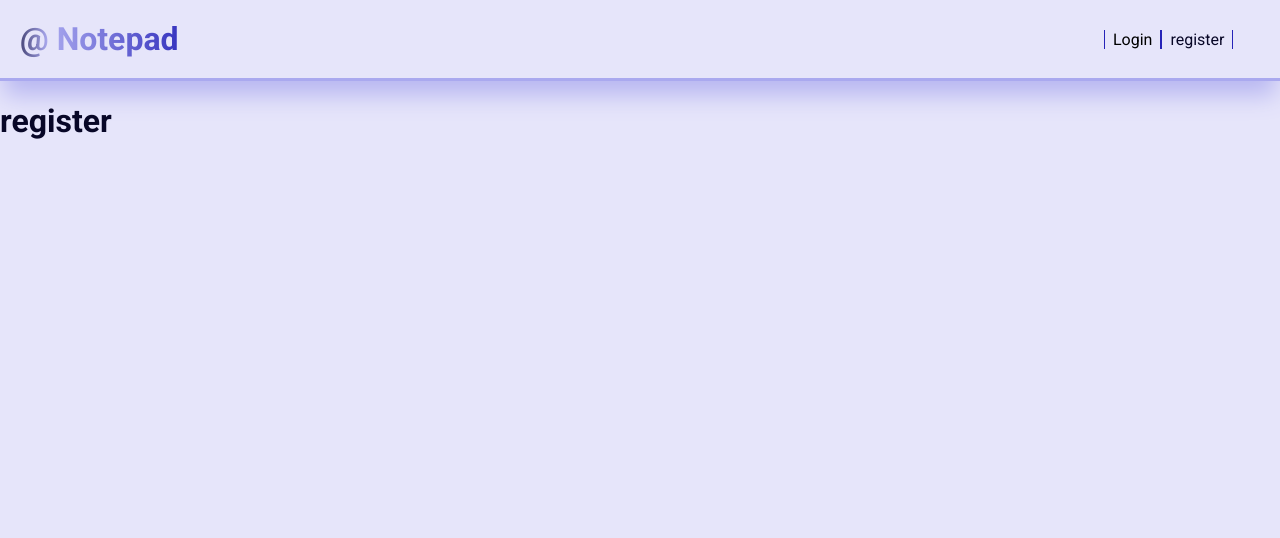
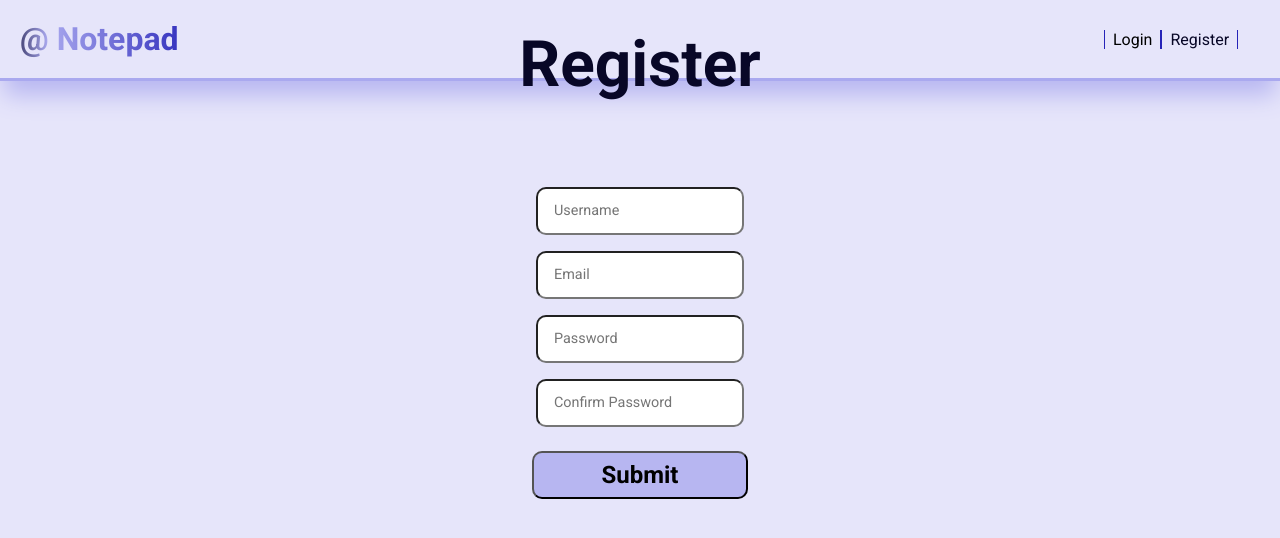
Before and after one commit to jbktn/notepad, a Vue app: page /Register in a window 1280 px wide. Shown: the top 538 px of the page. Built offline with nearby package versions, Linux system fonts and the light colour scheme.

Commit message:
register css

```diff
--- a/src/App.vue
+++ b/src/App.vue
@@ -24,7 +24,7 @@
 <!--          <router-link to='/Login'>login</router-link>-->
         </button>
         <div class="navbar-navbutton">
-          <router-link to='/Register'>register</router-link>
+          <router-link to='/Register'>Register</router-link>
         </div>
       </div>
     </header>
--- a/src/components/LoginPopup.vue
+++ b/src/components/LoginPopup.vue
@@ -28,7 +28,7 @@ props: ['popup']
   z-index: 100;
   top: 50%;
   left: 50%;
-  margin: -7.5rem 0 0 -10rem;
+  margin: -7.5rem 0 0 -7.5rem;
   align-items: center;
   width: 15rem;
   height: 20rem;
@@ -74,6 +74,7 @@ h2{
   background-color: #b7b6f1;
   font-size: 1rem;
   font-weight: bolder;
+  cursor: pointer;
 }
 
 .login-popup-form-button:hover{
--- a/src/views/register.vue
+++ b/src/views/register.vue
@@ -3,9 +3,95 @@
 </script>
 
 <template>
-  <h1>register</h1>
+  <div class="register-forms">
+    <!--    <div class="login-popup-container">-->
+    <h2>Register</h2>
+    <div class="register-form">
+      <div class="register-form-username">
+        <input placeholder="Username" type="text" class="register-input">
+      </div>
+      <div class="register-form-email">
+        <input placeholder="Email" type="email" class="register-input">
+      </div>
+      <div class="register-form-password">
+        <input placeholder="Password" type="password" class="register-input">
+      </div>
+      <div class="register-form-password">
+        <input placeholder="Confirm Password" type="password" class="register-input">
+      </div>
+      <div class="register-form-submit">
+        <button class="register-form-button">Submit</button>
+      </div>
+    </div>
+    <!--    </div>-->
+  </div>
 </template>
 
+<style>
+  .register-forms{
+    position: absolute;
+    z-index: 100;
+    top: 50%;
+    left: 50%;
+    margin: -25rem 0 0 -7.5rem;
+    align-items: center;
+    width: 15rem;
+    height: 30rem;
+    border-radius: 10px;
+    display: flex;
+    align-content: center;
+    flex-direction: column;
+    justify-content: center;
+  }
+  .register-form {
+    display: flex;
+    flex-direction: column;
+    justify-content: space-between;
+  }
+
+  .register-form-username , .register-form-email {
+    width: 100%;
+    height: 3rem;
+    padding: 1rem;
+    border-radius: 10px;
+    margin: 0.5rem 0;
+    font-size: 0.9rem;
+  }
+  .register-form-password {
+    width: 100%;
+    height: 3rem;
+    padding: 1rem;
+    border-radius: 10px;
+    margin: 0.5rem 0;
+    font-size: 0.9rem;
+  }
+  .register-input {
+    width: 100%;
+    height: 3rem;
+    padding: 1rem;
+    border-radius: 10px;
+    margin: 0.5rem 0;
+    font-size: 0.9rem;
+  }
+  .register-form-submit {
+    text-align: center;
+    margin-top: 2rem;
+
+  }
+  .register-form-button {
+    background-color: #b7b6f1;
+    font-size: 1.5rem;
+    width: 90%;
+    height: 3rem;
+    border-radius: 10px;
+    margin: 0.5rem 0;
+    font-weight: bolder;
+    cursor: pointer;
+  }
+</style>
+
 <style scoped>
-
+  h2 {
+    font-size: 4rem;
+  }
 </style>
```
